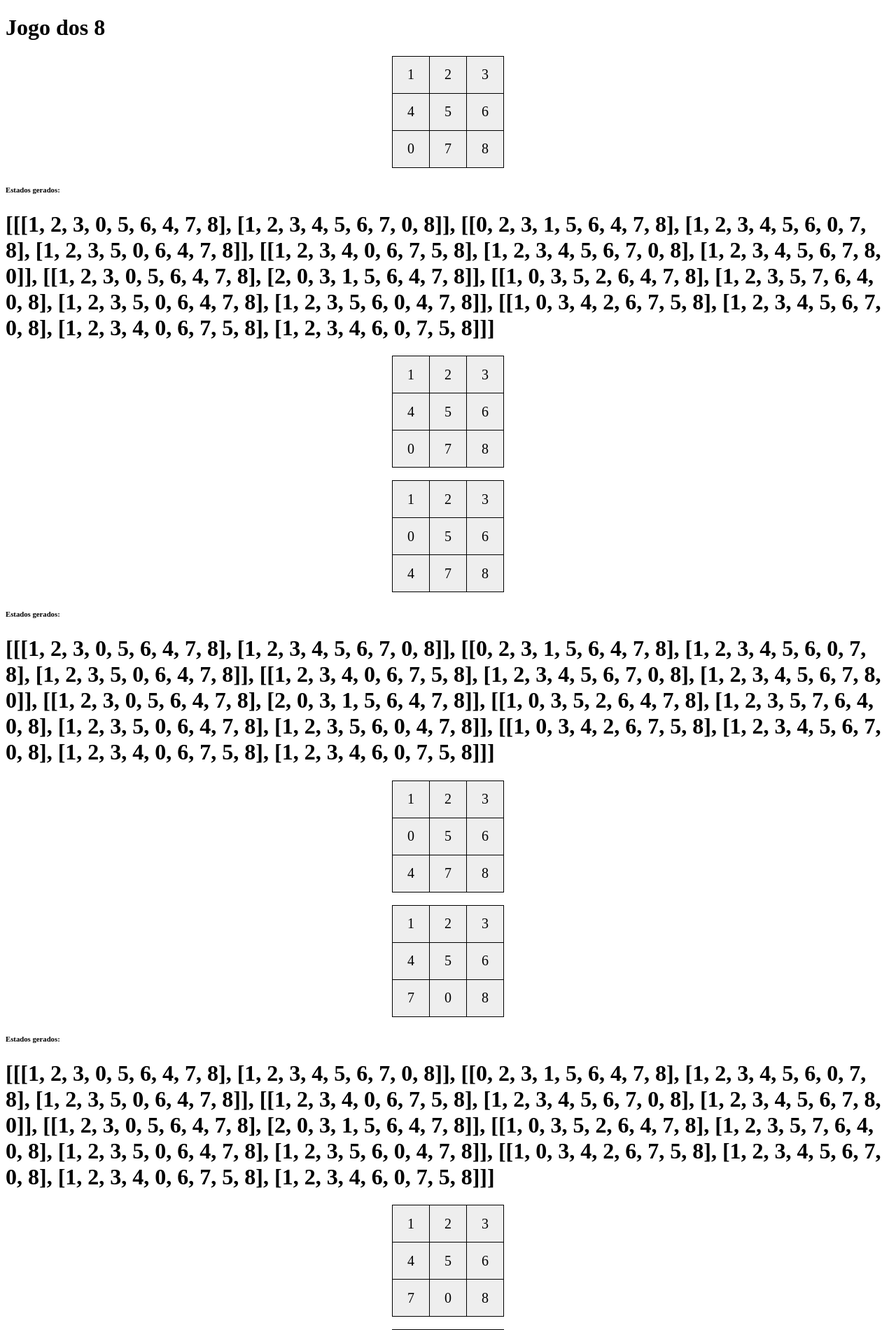
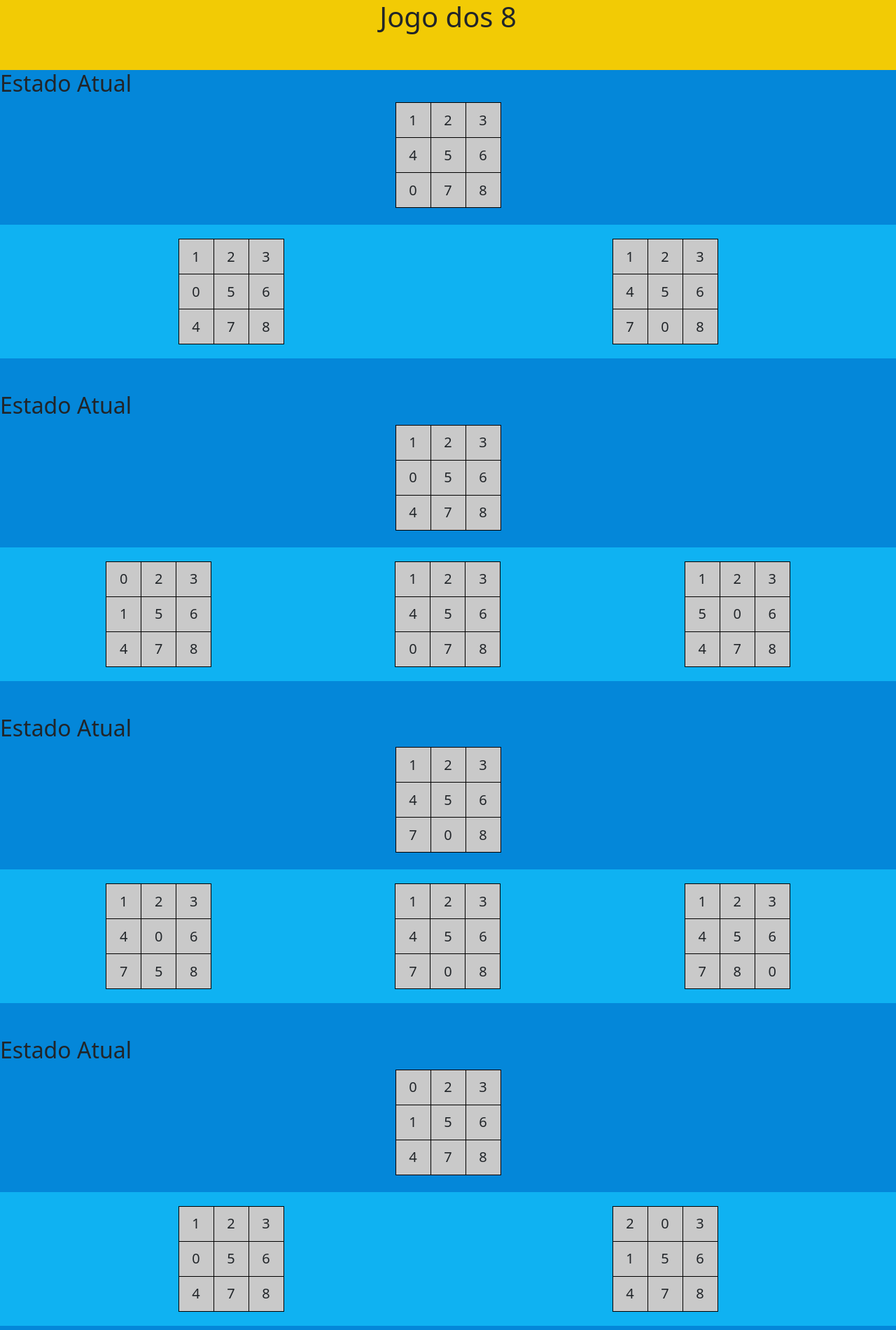
Before and after one commit to vic37get/Jogo-dos-8, a Django app: page /buscaEmLargura in a window 1280 px wide. Shown: the top 1900 px of the page at 70% size. Run offline with Django 4.2, Linux system fonts and the light colour scheme; some libraries are stand-ins or nearby versions.

Commit message:
inicio da estilização

```diff
--- a/algoritmos/buscaEmLargura.py
+++ b/algoritmos/buscaEmLargura.py
@@ -5,7 +5,6 @@ from utils import estadosPossiveis
 
 def buscaEmLarguraMain(estadoInicial, estadoFinal):
     iteracoes = []
-    iteracoesGeradas = []
     nosGerados = 0
     profundidadeMaxima = 0
     profundidadeSolucao = None
@@ -18,23 +17,24 @@ def buscaEmLarguraMain(estadoInicial, estadoFinal):
         print("ESPAÇO DE ESTADOS: \n", fronteiraEstados.queue)
         estadoAtual, profundidade = fronteiraEstados.get()
         print("ESTADO ATUAL: \n", np.array(estadoAtual).reshape(3, 3))
-        iteracoes.append(estadoAtual)
         estadosVisitados.add(tuple(estadoAtual))
+        possiveisJogadas = estadosPossiveis(estadoAtual)
+
         # Se a solução foi encontrada.
         profundidadeMaxima = max(profundidadeMaxima, profundidade)
         if estadoAtual == estadoFinal:
             profundidadeSolucao = profundidade
+            iteracoes.append([estadoAtual])
             return (
                 estadoAtual,
                 fronteiraEstados.qsize(),
                 nosGerados,
                 profundidadeMaxima,
                 profundidadeSolucao,
-                len(estadosVisitados), iteracoes, iteracoesGeradas
+                len(estadosVisitados), iteracoes
             )
+        iteracoes.append([estadoAtual, possiveisJogadas])
         # Se ainda não foi, o nó é ampliado.
-        possiveisJogadas = estadosPossiveis(estadoAtual)
-        iteracoesGeradas.append(possiveisJogadas)
         for proximoEstado in possiveisJogadas:
             print(
                 "Proximo estado:\n",
--- a/jogoApp/static/jogoApp/css/style.css
+++ b/jogoApp/static/jogoApp/css/style.css
@@ -1,3 +1,11 @@
+:root{
+    --cor-fundo: #0487D9;
+    --cor-secundaria: #0FB2F2;
+    --cor-items: #F2CB05;
+}
+
+
+
 table {
     border-collapse: collapse;
     margin: 0 auto;
@@ -5,10 +13,10 @@ table {
 td {
     width: 50px;
     height: 50px;
-    border: 1px solid black;
+    border: 1px solid black !important;
     text-align: center;
     font-size: 20px;
-    background-color: #eee;
+    background-color: rgb(201, 201, 201);
 }
 td:hover {
     background-color: #ddd;
@@ -22,3 +30,26 @@ td.blank {
     text-align: center;
     margin-top: 10px;
 }
+
+.banner-principal{
+    background-color: var(--cor-items);
+    height: 100px !important;
+    text-align: center;
+    font-weight: bold;
+}
+
+.corpo-principal{
+    background-color: var(--cor-fundo);
+}
+
+.div-estadosGerados{
+    background-color: var(--cor-secundaria);
+    display: flex;
+    flex-direction: row;
+    padding: 20px;
+}
+
+.div-estadoAtual{
+    padding: 0;
+    margin: 0;
+}
--- a/jogoApp/templates/jogoApp/jogoDos8.html
+++ b/jogoApp/templates/jogoApp/jogoDos8.html
@@ -4,53 +4,74 @@
 <head>
     <title>Jogo dos 8</title>
     <link rel="stylesheet" type="text/css" href="{% static 'jogoApp/css/style.css' %}">
+    <script type="text/javascript" src="{% static 'jogoApp/js/script.js' %}"></script>
+
+    <!-- Última versão CSS compilada e minificada do Bootstrap-->
+    <link href="https://cdn.jsdelivr.net/npm/bootstrap@5.0.2/dist/css/bootstrap.min.css" rel="stylesheet" integrity="sha384-EVSTQN3/azprG1Anm3QDgpJLIm9Nao0Yz1ztcQTwFspd3yD65VohhpuuCOmLASjC" crossorigin="anonymous">
+
+    <!-- Bootstrap icons-->
+    <link href="https://cdn.jsdelivr.net/npm/bootstrap-icons@1.5.0/font/bootstrap-icons.css" rel="stylesheet" />
+
+    <!-- Icones fontaweasome-->
+    <script src="https://kit.fontawesome.com/4169326a4c.js" crossorigin="anonymous"></script>
+    <script src="https://cdnjs.cloudflare.com/ajax/libs/jspdf/1.3.4/jspdf.debug.js"></script>
 </head>
 <body>
+    <div class="corpo-principal">
+        <div class="banner-principal">
             <h1>Jogo dos 8</h1>
+        </div>
+        <div class="div-estadoAtual">
         {% for tab_atual in tabuleiro %}
+            <h2>Estado Atual</h2>
             <table>
                 <tr>
-                <td id="cell-0">{{tab_atual.0}}</td>
-                <td id="cell-1">{{tab_atual.1}}</td>
-                <td id="cell-2">{{tab_atual.2}}</td>
+                    <td id="cell-0">{{tab_atual.0.0}}</td>
+                    <td id="cell-1">{{tab_atual.0.1}}</td>
+                    <td id="cell-2">{{tab_atual.0.2}}</td>
                 </tr>
                 <tr>
-                <td id="cell-3">{{tab_atual.3}}</td>
-                <td id="cell-4">{{tab_atual.4}}</td>
-                <td id="cell-5">{{tab_atual.5}}</td>
+                    <td id="cell-3">{{tab_atual.0.3}}</td>
+                    <td id="cell-4">{{tab_atual.0.4}}</td>
+                    <td id="cell-5">{{tab_atual.0.5}}</td>
                 </tr>
                 <tr>
-                <td id="cell-6">{{tab_atual.6}}</td>
-                <td id="cell-7">{{tab_atual.7}}</td>
-                <td id="cell-8">{{tab_atual.8}}</td>
-            </tr>
-        </table>
-
-        <h6>Estados gerados:</h6>
-        <table>
-            <h1>{{estadosGerados}}</h1>
-            <tr>
-                <td id="cell-0">{{tab_atual.0}}</td>
-                <td id="cell-1">{{tab_atual.1}}</td>
-                <td id="cell-2">{{tab_atual.2}}</td>
-            </tr>
-            <tr>
-                <td id="cell-3">{{tab_atual.3}}</td>
-                <td id="cell-4">{{tab_atual.4}}</td>
-                <td id="cell-5">{{tab_atual.5}}</td>
-            </tr>
-            <tr>
-                <td id="cell-6">{{tab_atual.6}}</td>
-                <td id="cell-7">{{tab_atual.7}}</td>
-                <td id="cell-8">{{tab_atual.8}}</td>
+                    <td id="cell-6">{{tab_atual.0.6}}</td>
+                    <td id="cell-7">{{tab_atual.0.7}}</td>
+                    <td id="cell-8">{{tab_atual.0.8}}</td>
                 </tr>
             </table>
             <br>
+
+            <div class="div-estadosGerados">
+                {% for gerados in tab_atual.1 %}
+                    <table>
+                        <tr>
+                            <td id="cell-0">{{gerados.0}}</td>
+                            <td id="cell-1">{{gerados.1}}</td>
+                            <td id="cell-2">{{gerados.2}}</td>
+                        </tr>
+                        <tr>
+                            <td id="cell-3">{{gerados.3}}</td>
+                            <td id="cell-4">{{gerados.4}}</td>
+                            <td id="cell-5">{{gerados.5}}</td>
+                        </tr>
+                        <tr>
+                            <td id="cell-6">{{gerados.6}}</td>
+                            <td id="cell-7">{{gerados.7}}</td>
+                            <td id="cell-8">{{gerados.8}}</td>
+                        </tr>
+                    </table>
+                    <br>
+                {% empty %}
+                {% endfor %}
+            </div>
+            <br>
+            <br>
         {% endfor %}
         <br>
-    <button id="start-button">Iniciar</button>
         <br>
-    <p id="result"></p>
-    <script type="text/javascript" src="{% static 'jogoApp/js/script.js' %}"></script>
+    </div>
+</div>
 </body>
 </html>
--- a/jogoApp/views.py
+++ b/jogoApp/views.py
@@ -12,12 +12,12 @@ def home(request):
 def buscaEmLargura(request):
     estadoInicial = [1, 2, 3, 4, 5, 6, 0, 7, 8]
     estadoFinal = [1, 2, 3, 4, 5, 6, 7, 8, 0]
-    solucao, fronteira, nosGerados, profundidadeMaxima, profundidadeSolucao, estadosVisitados, iteracoes, iteracoesGeradas = buscaEmLarguraMain(estadoInicial, estadoFinal)
+    solucao, fronteira, nosGerados, profundidadeMaxima, profundidadeSolucao, estadosVisitados, iteracoes = buscaEmLarguraMain(estadoInicial, estadoFinal)
     context = {
         'tipoBusca': 'Largura',
         'tabuleiro': iteracoes,
-        'estadosGerados': iteracoesGeradas,
     }
+    print(iteracoes)
     template = loader.get_template('jogoApp/jogoDos8.html')
     return HttpResponse(template.render(context, request))
 
```
Also changed, not shown: main.py (deleted, +0 -7 lines). Lines whose indentation alone changed are shown as unchanged.
